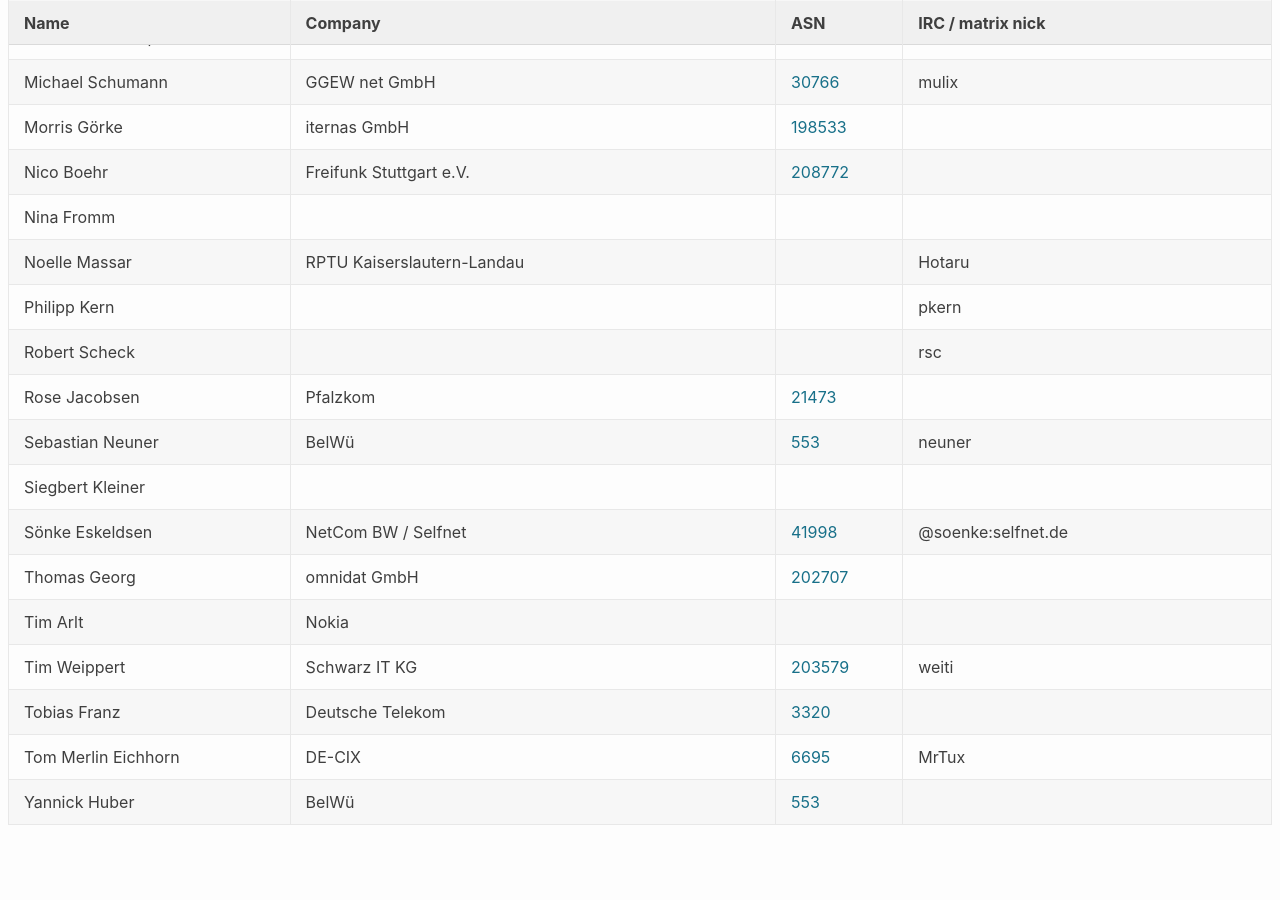
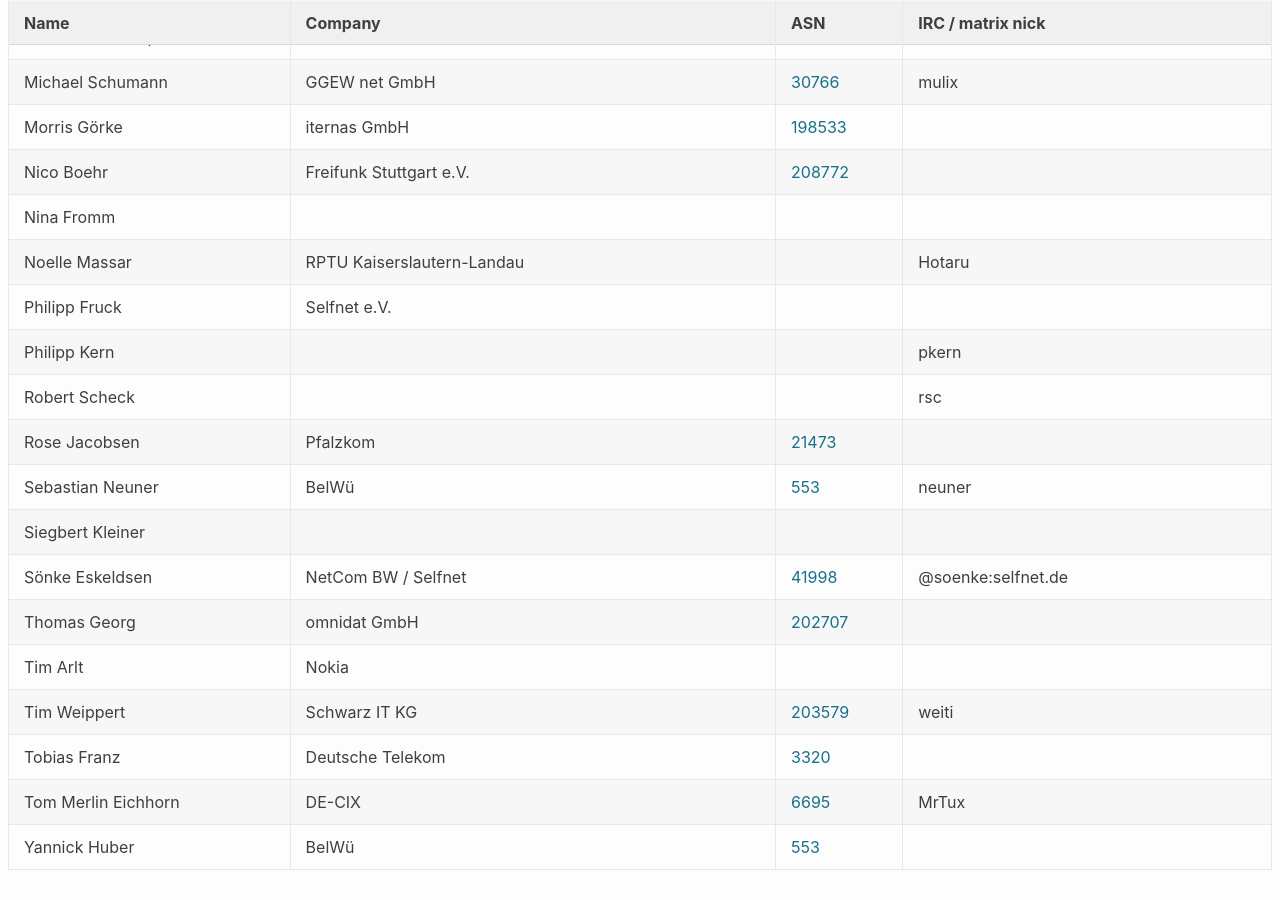
Before and after one commit to denog/pretix-attendeelist, a Jekyll site: the page built from denogmeetup25-06/index.markdown, in a window 1280 px wide and 900 px high, scrolled down 1389 px. Built offline with Jekyll 4.4.1, drawn with Linux system fonts in a browser that asks for light colours; before the commit the page ends 2244 px from its top, so only the background shows below that.

Commit message:
Latest data: Tue Jun 10 23:30:33 UTC 2025

```diff
--- a/_data/attendees_denogmeetup25-06.json
+++ b/_data/attendees_denogmeetup25-06.json
@@ -216,6 +216,12 @@
     "asn": null
   },
   {
+    "name": "Philipp Fruck",
+    "company": "Selfnet e.V.",
+    "irc": null,
+    "asn": null
+  },
+  {
     "name": "Philipp Kern",
     "company": null,
     "irc": "pkern",
```
